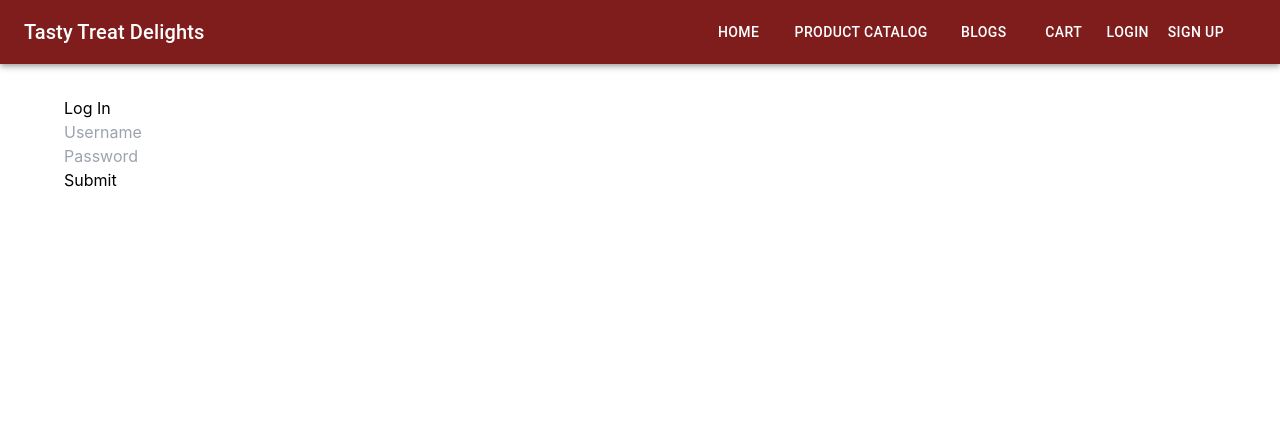
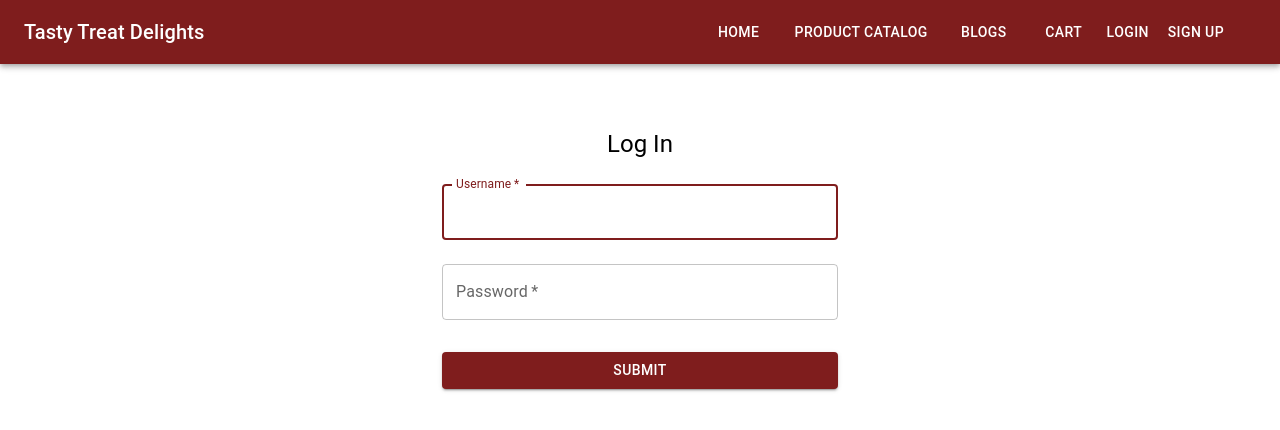
Before and after one commit to cgch19/TastyTreat-Delights-Front-End, a React (Create React App) app in the folder tastytreat-delight-front-end/: page /login in a window 1280 px wide. Shown: the top 430 px of the page. Built offline with nearby package versions, Linux system fonts and the light colour scheme; no server answers; a web font is replaced by a local one.

Commit message:
styled my front end login

```diff
--- a/tastytreat-delight-front-end/src/components/Login.js
+++ b/tastytreat-delight-front-end/src/components/Login.js
@@ -1,9 +1,10 @@
+import React, { useState } from 'react';
+import { Button, TextField, Typography, Container, Box } from '@mui/material';
 import { useNavigate } from 'react-router-dom';
-
-import { useState } from "react";
+import { ToastContainer } from 'react-toastify';
 
 const Login = ({ handleLogin }) => {
-    const [form, setForm] = useState(null);
+    const [form, setForm] = useState({ username: '', password: '' });
     const [errorMsg, setErrorMsg] = useState('');
     const navigate = useNavigate();
 
@@ -21,27 +22,65 @@ const Login = ({ handleLogin }) => {
     };
 
     const handleChange = (e) => {
-        setForm({...form, [e.target.name]: e.target.value});
+        setForm({ ...form, [e.target.name]: e.target.value });
     };
 
     return (
-        <div className="form-container">
-            <div className="login-heading">
-                <h1>Log In</h1>
-            </div>
-            <form onSubmit={handleSubmit}>
-                <div>
-                    <label htmlFor="username"/>
-                    <input type="text" name="username" placeholder="Username" onChange={handleChange}/>
-                </div>
-                <div>
-                    <label htmlFor="password"/>
-                    <input type="password" name="password" placeholder="Password" onChange={handleChange}/>
-                </div>
-                <button type="submit" className="popup-button" value="Login">Submit</button>
-            </form>
-            {errorMsg ? <h4 style={{color: "red"}}>{errorMsg}</h4> : ""}
-        </div>
+        <Container component="main" maxWidth="xs">
+            <ToastContainer />
+            <Box
+                sx={{
+                    marginTop: 8,
+                    display: 'flex',
+                    flexDirection: 'column',
+                    alignItems: 'center',
+                }}
+            >
+                <Typography component="h1" variant="h5">
+                    Log In
+                </Typography>
+                <Box component="form" onSubmit={handleSubmit} sx={{ mt: 1 }}>
+                    <TextField
+                        variant="outlined"
+                        margin="normal"
+                        required
+                        fullWidth
+                        id="username"
+                        label="Username"
+                        name="username"
+                        autoComplete="username"
+                        autoFocus
+                        onChange={handleChange}
+                    />
+                    <TextField
+                        variant="outlined"
+                        margin="normal"
+                        required
+                        fullWidth
+                        name="password"
+                        label="Password"
+                        type="password"
+                        id="password"
+                        autoComplete="current-password"
+                        onChange={handleChange}
+                    />
+                    <Button
+                        type="submit"
+                        fullWidth
+                        variant="contained"
+                        color="primary"
+                        sx={{ mt: 3, mb: 2 }}
+                    >
+                        Submit
+                    </Button>
+                </Box>
+                {errorMsg && (
+                    <Typography variant="body2" color="error" sx={{ mt: 2 }}>
+                        {errorMsg}
+                    </Typography>
+                )}
+            </Box>
+        </Container>
     );
 };
 
--- a/tastytreat-delight-front-end/src/pages/Blogs.js
+++ b/tastytreat-delight-front-end/src/pages/Blogs.js
@@ -8,6 +8,11 @@ const Blogs = ({ blogs, onDelete, role }) => {
     setAllBlogs(blogs);
   }, [blogs]);
 
+  const handleDelete = (id) => {
+    if (onDelete) {
+      onDelete(id);
+    }
+  };
 
 
   return (
```
